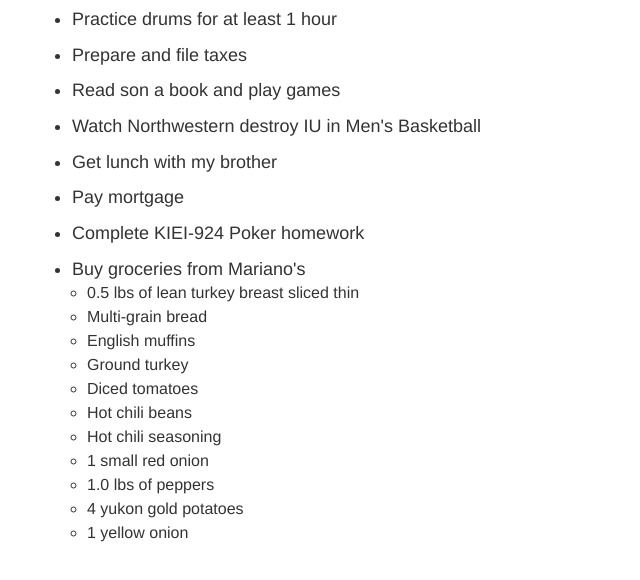
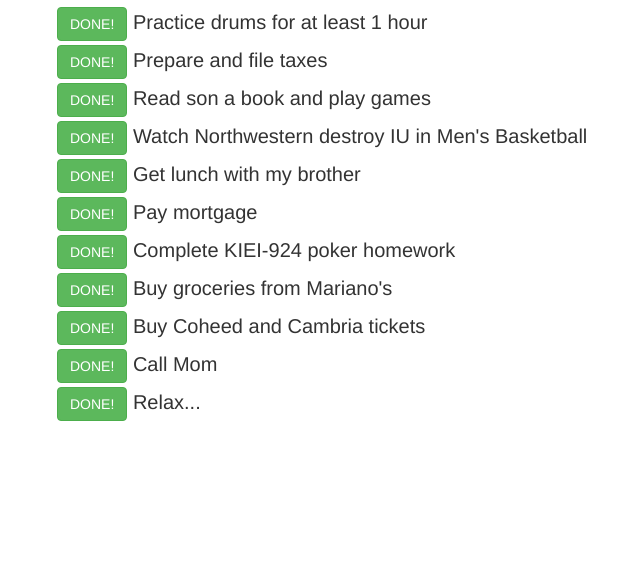
Before and after one commit to Stratos86/week4, a plain HTML site: page todo/index.html in a window 1280 px wide. Shown: the part 76-656 px from the top of the page, without its empty margins (13-653 px from the left). Drawn offline with nearby package versions, Linux system fonts and the light colour scheme.

Commit message:
Commit 2
Code clean-up

```diff
--- a/todo/index.html
+++ b/todo/index.html
@@ -16,64 +16,48 @@
       <h1>Things To-Do Today...</h1>
       <div class="row">
         <div class="col-md-12">
-          <ul class="col-md-12">
-            <li class="list-task">Practice drums for at least 1 hour</li>
-          </ul>
-          <ul class="col-md-12">
-            <li class="list-task">Prepare and file taxes</li>
-          </ul>
-          <ul class="col-md-12">
-            <li class="list-task">Read son a book and play games</li>
-          </ul>
-          <ul class="col-md-12">
-            <li class="list-task">Watch Northwestern destroy IU in Men's Basketball</li>
-          </ul>
-          <ul class="col-md-12">
-            <li class="list-task">Get lunch with my brother</li>
-          </ul>
-          <ul class="col-md-12">
-            <li class="list-task">Pay mortgage</li>
-          </ul>
-          <ul class="col-md-12">
-            <li class="list-task">Complete KIEI-924 Poker homework</li>
-          </ul>
-          <!-- I purposefully made it so the task to buy groceries eliminates the entire list since you wouldn't need the list anymore if the task is complete-->
-          <ul class="col-md-12">
-            <li class="list-task">Buy groceries from Mariano's</li>
-            <ul class="col-md-12 groceries">
-              <li class="list-task">0.5 lbs of lean turkey breast sliced thin</li>
-            </ul>
-            <ul class="col-md-12 groceries">
-              <li class="list-task">Multi-grain bread</li>
-            </ul>
-            <ul class="col-md-12 groceries">
-              <li class="list-task">English muffins</li>
-            </ul>
-            <ul class="col-md-12 groceries">
-              <li class="list-task">Ground turkey</li>
-            </ul>
-            <ul class="col-md-12 groceries">
-              <li class="list-task">Diced tomatoes</li>
-            </ul>
-            <ul class="col-md-12 groceries">
-              <li class="list-task">Hot chili beans</li>
-            </ul>
-            <ul class="col-md-12 groceries">
-              <li class="list-task">Hot chili seasoning</li>
-            </ul>
-            <ul class="col-md-12 groceries">
-              <li class="list-task">1 small red onion</li>
-            </ul>
-            <ul class="col-md-12 groceries">
-              <li class="list-task">1.0 lbs of peppers</li>
-            </ul>
-            <ul class="col-md-12 groceries">
-              <li class="list-task">4 yukon gold potatoes</li>
-            </ul>
-            <ul class="col-md-12 groceries">
-              <li class="list-task">1 yellow onion</li>
-            </ul>
-          </ul>
+          <button class="btn btn-success list-task" type="submit">DONE!</button>
+            <span>Practice drums for at least 1 hour</span>
+        </div>
+        <div class="col-md-12">
+          <button class="btn btn-success list-task" type="submit">DONE!</button>
+            <span>Prepare and file taxes</span>
+        </div>
+        <div class="col-md-12">
+          <button class="btn btn-success list-task" type="submit">DONE!</button>
+            <span>Read son a book and play games</span>
+        </div>
+        <div class="col-md-12">
+          <button class="btn btn-success list-task" type="submit">DONE!</button>
+            <span>Watch Northwestern destroy IU in Men's Basketball</span>
+        </div>
+        <div class="col-md-12">
+          <button class="btn btn-success list-task" type="submit">DONE!</button>
+            <span>Get lunch with my brother</span>
+        </div>
+        <div class="col-md-12">
+          <button class="btn btn-success list-task" type="submit">DONE!</button>
+            <span>Pay mortgage</span>
+        </div>
+        <div class="col-md-12">
+          <button class="btn btn-success list-task" type="submit">DONE!</button>
+            <span>Complete KIEI-924 poker homework</span>
+        </div>
+        <div class="col-md-12">
+          <button class="btn btn-success list-task" type="submit">DONE!</button>
+            <span>Buy groceries from Mariano's</span>
+        </div>
+        <div class="col-md-12">
+          <button class="btn btn-success list-task" type="submit">DONE!</button>
+            <span>Buy Coheed and Cambria tickets</span>
+        </div>
+        <div class="col-md-12">
+          <button class="btn btn-success list-task" type="submit">DONE!</button>
+            <span>Call Mom</span>
+        </div>
+        <div class="col-md-12">
+          <button class="btn btn-success list-task" type="submit">DONE!</button>
+            <span>Relax...</span>
         </div>
       </div>
     </div>
--- a/todo/todo.css
+++ b/todo/todo.css
@@ -4,9 +4,9 @@
   font-weight: 600;
 }
 .row {
-  font-size: 18px;
+  height: 30px;
 }
-.groceries {
-  font-size: 16px;
-  height: 24px;
+div {
+  font-size: 20px;
+  height: 38px;
 }
```
Also changed, not shown: poker/poker.js (indentation only).
